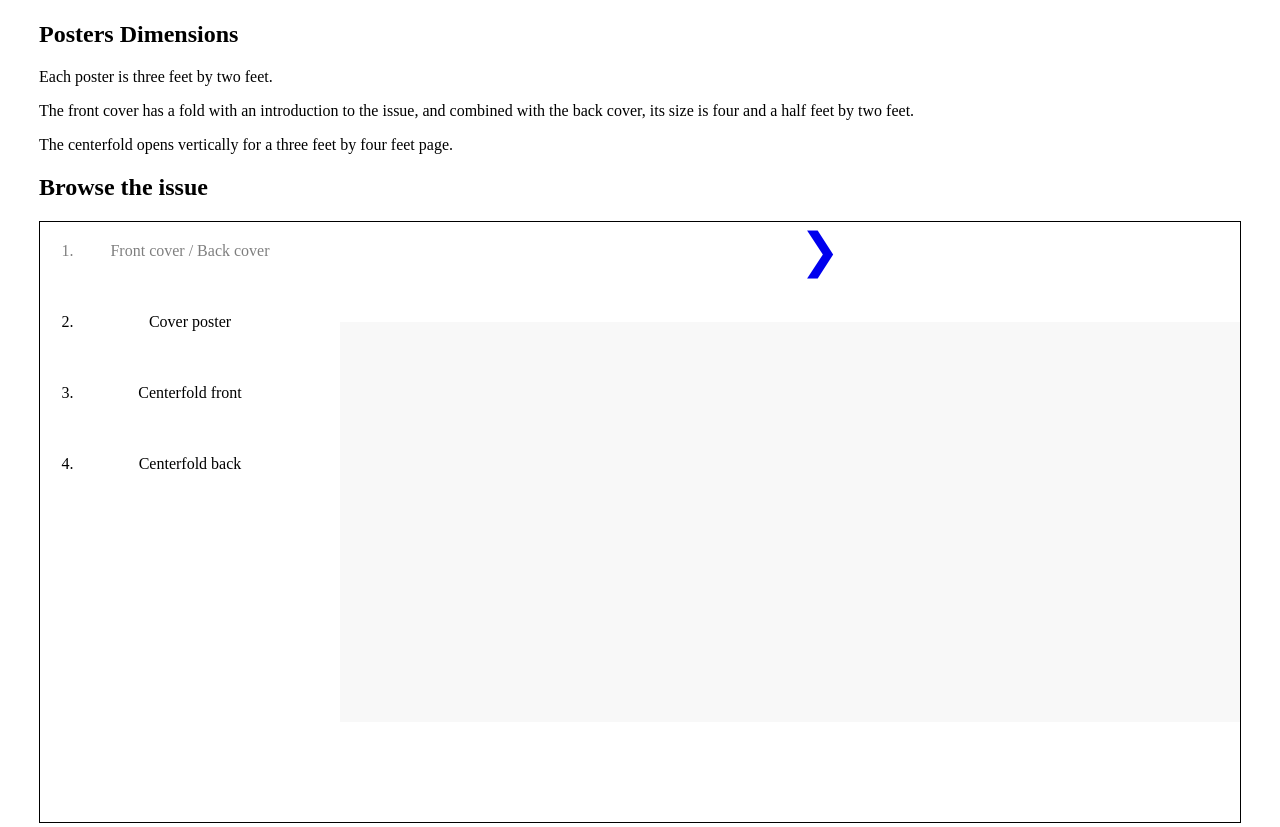
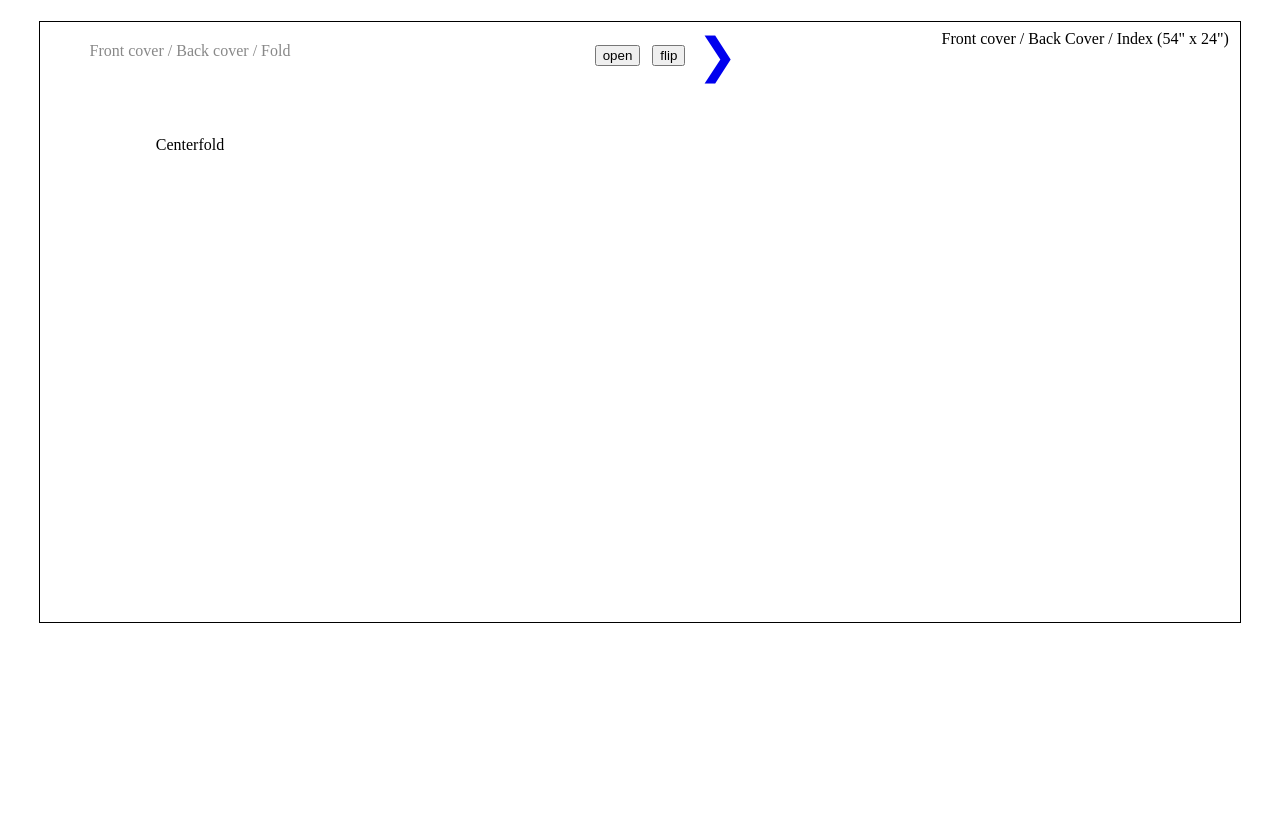
Before and after one commit to elpadi/jack-website, a PHP site: template site/templates/parts/issue.twig in a window 1280 px wide. After the commit the page ends 623 px from the top, so only its background shows below. Run offline with PHP 8.4, Linux system fonts and the light colour scheme; the template is opened without the code that fills it, so the values that code supplies are empty; some libraries are stand-ins or nearby versions.

Commit message:
Changed the issue flow. Open, close, flip are now manual.

```diff
--- a/public_html/css/dist/admin.css
+++ b/public_html/css/dist/admin.css
@@ -3,6 +3,9 @@
 }
 .right {
   float: right;
+}
+.text-right {
+  text-align: right;
 }
 /* The MIT License */
 .dropzone,
--- a/public_html/css/dist/main.css
+++ b/public_html/css/dist/main.css
@@ -3,6 +3,9 @@
 }
 .right {
   float: right;
+}
+.text-right {
+  text-align: right;
 }
 body {
   margin: 0;
@@ -37,8 +40,11 @@ body {
 .magazine__section {
   height: 400px;
 }
-.magazine__section {
-  background-color: #F8F8F8;
+.magazine__section-title {
+  position: absolute;
+  top: 0.5em;
+  right: 0.7em;
+  margin: 0;
 }
 .magazine {
   padding: 100px 0 100px 300px;
@@ -54,13 +60,25 @@ body {
 .magazine__nav {
   position: absolute;
   top: 0;
-  left: 50%;
-  margin-left: 100px;
+  left: 0;
   font-size: 3em;
-  width: 100px;
+  text-align: center;
+  width: 100%;
 }
 .magazine__nav a {
   text-decoration: none;
+}
+.magazine__nav a,
+.magazine__nav button {
+  vertical-align: middle;
+}
+.magazine.section-switcher--left-edge .section-switcher__nav__prev {
+  display: inline;
+  visibility: hidden;
+}
+.magazine.section-switcher--right-edge .section-switcher__nav__next {
+  display: inline;
+  visibility: hidden;
 }
 .magazine__thumbs {
   position: absolute;
@@ -71,14 +89,20 @@ body {
   overflow-x: hidden;
   overflow-y: scroll;
 }
+.magazine__thumbs ol {
+  list-style-type: none;
+}
 .magazine__thumbs li {
   width: 225px;
   text-align: center;
   margin: 0 auto 30px;
 }
-.magazine__thumbs li.selected,
-.magazine__thumbs li a:hover {
-  opacity: 0.5;
+.magazine__thumbs li.selected {
+  color: #888;
+}
+.magazine__thumbs li.selected--front a[data-section-face="front"],
+.magazine__thumbs li.selected--back a[data-section-face="back"] {
+  opacity: 0.3;
 }
 .magazine__thumbs ol {
   margin: 0;
@@ -116,17 +143,10 @@ body {
   -moz-transform: rotateY(180deg);
   transform: rotateY(180deg);
 }
-.magazine__section.flip .back {
-  z-index: 11;
-}
 .magazine__section .front {
-  z-index: 10;
   -webkit-backface-visibility: hidden;
   -moz-backface-visibility: hidden;
   backface-visibility: hidden;
-}
-.magazine__section .back {
-  z-index: 1;
 }
 .magazine__section img {
   position: absolute;
@@ -185,6 +203,9 @@ body {
 }
 .magazine-cover .right {
   left: 66.66%;
+}
+.magazine-cover .front {
+  z-index: 2;
 }
 .magazine-cover .magazine-cover__back-cover {
   -webkit-transition-delay: 1s;
--- a/public_html/css/src/lib/classes.less
+++ b/public_html/css/src/lib/classes.less
@@ -4,3 +4,6 @@
 .right {
 	float:right;
 }
+.text-right {
+	text-align:right;
+}
--- a/public_html/css/src/pages/issue.less
+++ b/public_html/css/src/pages/issue.less
@@ -1,8 +1,13 @@
 .magazine, .magazine__section {
 	height:400px;
 }
+.magazine__section-title {
+	position:absolute;
+	top:0.5em;
+	right:0.7em;
+	margin:0;
+}
 .magazine__section {
-	background-color:#F8F8F8;
 }
 
 .magazine {
@@ -19,12 +24,27 @@
 .magazine__nav {
 	position:absolute;
 	top:0;
-	left:50%;
-	margin-left:100px;
+	left:0;
 	font-size:3em;
-	width:100px;
+	text-align:center;
+	width:100%;
 	a {
 		text-decoration:none;
+	}
+	a, button {
+		vertical-align:middle;
+	}
+}
+.magazine.section-switcher--left-edge {
+	.section-switcher__nav__prev {
+		display:inline;
+		visibility:hidden;
+	}
+}
+.magazine.section-switcher--right-edge {
+	.section-switcher__nav__next {
+		display:inline;
+		visibility:hidden;
 	}
 }
 
@@ -36,12 +56,18 @@
 	height:100%;
 	overflow-x:hidden;
 	overflow-y:scroll;
+	ol {
+		list-style-type:none;
+	}
 	li {
 		width:225px;
 		text-align:center;
 		margin:0 auto 30px;
-		&.selected, a:hover {
-			opacity:0.5;
+		&.selected {
+			color:#888;
+		}
+		&.selected--front a[data-section-face="front"], &.selected--back a[data-section-face="back"] {
+			opacity:0.3;
 		}
 	}
 	ol {
@@ -77,21 +106,14 @@
 	-moz-transform-origin:50% 0 0;
 	transform-origin:50% 0 0;
 	&.flip {
-		.back {
-			z-index:11;
-		}
 		-webkit-transform:rotateY(180deg);
 		-moz-transform:rotateY(180deg);
 		transform:rotateY(180deg);
 	}
 	.front {
-		z-index:10;
 		-webkit-backface-visibility:hidden;
 		-moz-backface-visibility:hidden;
 		backface-visibility:hidden;
-	}
-	.back {
-		z-index:1;
 	}
 	img {
 		position:absolute;
@@ -156,6 +179,9 @@
 	}
 	.right {
 		left:66.66%;
+	}
+	.front {
+		z-index:2;
 	}
 	.magazine-cover__front-cover {
 	}
--- a/site/templates/parts/issue.twig
+++ b/site/templates/parts/issue.twig
@@ -1,29 +1,34 @@
 {% extends "site.twig" %}
 {% block content %}
 <h1>{{ issue.title }}</h1>
-<h2>Posters Dimensions</h2>
-<p>Each poster is three feet by two feet.</p>
-<p>The front cover has a fold with an introduction to the issue, and combined with the back cover, its size is four and a half feet by two feet.</p>
-<p>The centerfold opens vertically for a three feet by four feet page.</p>
-<h2>Browse the issue</h2>
-<article class="magazine section-switcher" data-transition="fade" data-touch-transition="scroll" data-wrap-around="false" data-scroll-direction="horizontal">
+<article class="magazine section-switcher section-switcher--left-edge" data-transition="fade" data-touch-transition="scroll" data-wrap-around="false" data-scroll-direction="horizontal">
+	<p class="magazine__section-title text-right">&nbsp;</p>
 	<aside class="magazine__thumbs absolute-fixed" data-min-top="5">
 		<ol class="section-switcher__links">
-			<li class="selected"><span class="thumb__title">Front cover / Back cover</span><a href="#cover" data-section-face="front"><img src="{{ issue.covers.thumb }}" alt=""></a></li>
-			<li><span class="thumb__title">Cover poster</span><a href="#cover" data-section-face="back"><img src="{{ issue.covers.poster_thumb }}" alt=""></a></li>
+			<li class="selected selected--front" data-poster-size="54,24"><span class="thumb__title">Front cover / Back cover / Fold</span>
+				<a href="#cover" class="section-switcher__link" data-section-face="front"><img src="{{ issue.covers.thumb }}" alt=""></a>
+				<a href="#cover" class="section-switcher__link" data-section-face="back"><img src="{{ issue.covers.poster_thumb }}" alt=""></a>
+			</li>
 			{% for p in posters %}
-			<li><span class="thumb__title">Page {{ (loop.index0 // 2) + 1 }} {{ cycle(['front','back'], loop.index0) }}</span><a href="#page-{{ (loop.index0 // 2) + 1 }}" data-section-face="{{ cycle(['front','back'], loop.index0) }}"><img src="{{ p.thumb }}" alt=""></a></li>
+			<li data-poster-size="36,24"><span class="thumb__title">Page {{ loop.index }}</span>
+				<a href="#page-{{ loop.index }}" class="section-switcher__link" data-section-face="front"><img src="{{ p.front.thumb }}" alt=""></a>
+				<a href="#page-{{ loop.index }}" class="section-switcher__link" data-section-face="back"><img src="{{ p.back.thumb }}" alt=""></a>
+			</li>
 			{% endfor %}
-			<li><span class="thumb__title">Centerfold front</span><a href="#centerfold" data-section-face="front"><img src="{{ issue.centerfold.front_thumb }}" alt=""></a></li>
-			<li><span class="thumb__title">Centerfold back</span><a href="#centerfold" data-section-face="back"><img src="{{ issue.centerfold.back_thumb }}" alt=""></a></li>
+			<li data-poster-size="36,48"><span class="thumb__title">Centerfold</span>
+				<a href="#centerfold" class="section-switcher__link" data-section-face="front"><img src="{{ issue.centerfold.front_thumb }}" alt=""></a>
+				<a href="#centerfold" class="section-switcher__link" data-section-face="back"><img src="{{ issue.centerfold.back_thumb }}" alt=""></a>
+			</li>
 		</ol>
 	</aside>
 	<div class="magazine__nav section-switcher__nav">
-		<a class="left section-switcher__nav__prev" href="#">❮</a>
-		<a class="right section-switcher__nav__next" href="#">❯</a>
+		<a class="section-switcher__nav__prev" href="#">❮</a>
+		<button id="magazine__open-close-button" class="toggle-button" data-toggle-text="open,close">open</button>
+		<button id="magazine__flip-button">flip</button>
+		<a class="section-switcher__nav__next" href="#">❯</a>
 	</div>
 	<div class="section-switcher__sections-container">
-		<section id="cover" class="magazine__section section-switcher__section magazine-cover" data-close-before-flip="true">
+		<section id="cover" class="magazine__section section-switcher__section magazine-cover" data-titles="Front cover / Back Cover / Index,Cover poster" data-poster-size="54,24">
 			<img class="front middle magazine-cover__front-cover" src="{{ issue.covers.front }}" alt="">
 			<img class="front left magazine-cover__back-cover" src="{{ issue.covers.back }}" alt="">
 			<img class="front right magazine-cover__cover-index" src="{{ issue.covers.index }}" alt="">
@@ -32,24 +37,22 @@
 			<img class="back right magazine-cover__poster-left" src="{{ issue.covers.poster_left }}" alt="">
 		</section>
 		{% for p in posters %}
-		{% if loop.index0 % 2 == 0 %}
-		<section id="page-{{ loop.index }}" class="magazine__section section-switcher__section magazine-poster">
-		{% endif %}
-			<img class="{{ cycle(['front','back'], loop.index0) }} left magazine-poster__{{ cycle(['front','back'], loop.index0) }}-left" src="{{ p.left }}" alt="">
-			<img class="{{ cycle(['front','back'], loop.index0) }} right magazine-poster__{{ cycle(['front','back'], loop.index0) }}-right" src="{{ p.right }}" alt="">
-		{% if loop.index0 % 2 == 1 %}
+		<section id="page-{{ loop.index }}" class="magazine__section section-switcher__section magazine-poster" data-titles="Page {{ loop.index }} front,Page {{ loop.index }} back"  data-poster-size="36,24">
+			<img class="front left magazine-poster__front-left" src="{{ p.front.left }}" alt="">
+			<img class="front right magazine-poster__front-right" src="{{ p.front.right }}" alt="">
+			<img class="back left magazine-poster__back-left" src="{{ p.back.right_flipped }}" alt="">
+			<img class="back right magazine-poster__back-right" src="{{ p.back.left_flipped }}" alt="">
 		</section>
-		{% endif %}
 		{% endfor %}
-		<section id="centerfold" class="magazine__section section-switcher__section magazine-centerfold" data-close-before-flip="true">
+		<section id="centerfold" class="magazine__section section-switcher__section magazine-centerfold" data-titles="Centerfold front,Centerfold back" data-poster-size="36,48">
 			<img class="front top left magazine-centerfold__front-top-left" src="{{ issue.centerfold.front_top_left }}" alt="">
 			<img class="front top right magazine-centerfold__front-top-right" src="{{ issue.centerfold.front_top_right }}" alt="">
 			<img class="front bottom left magazine-centerfold__front-bottom-left" src="{{ issue.centerfold.front_bottom_left }}" alt="">
 			<img class="front bottom right magazine-centerfold__front-bottom-right" src="{{ issue.centerfold.front_bottom_right }}" alt="">
-			<img class="back top left magazine-centerfold__back-top-left" src="{{ issue.centerfold.back_top_left }}" alt="">
-			<img class="back top right magazine-centerfold__back-top-right" src="{{ issue.centerfold.back_top_right }}" alt="">
-			<img class="back bottom left magazine-centerfold__back-bottom-left" src="{{ issue.centerfold.back_bottom_left }}" alt="">
-			<img class="back bottom right magazine-centerfold__back-bottom-right" src="{{ issue.centerfold.back_bottom_right }}" alt="">
+			<img class="back top left magazine-centerfold__back-top-left" src="{{ issue.centerfold.back_top_right }}" alt="">
+			<img class="back top right magazine-centerfold__back-top-right" src="{{ issue.centerfold.back_top_left }}" alt="">
+			<img class="back bottom left magazine-centerfold__back-bottom-left" src="{{ issue.centerfold.back_bottom_right }}" alt="">
+			<img class="back bottom right magazine-centerfold__back-bottom-right" src="{{ issue.centerfold.back_bottom_left }}" alt="">
 		</section>
 	</div>
 </article>
--- a/src/Jack/Site.php
+++ b/src/Jack/Site.php
@@ -160,11 +160,13 @@ class Site implements AssetManager,DbAccess {
 
 	public function getPostersByIssueId($issueId) {
 		$posters = array();
+		$i = 0;
 		$stmt = $this->query('SELECT * FROM {posters} JOIN {issue_posters} ON poster_id=id WHERE `issue_id`=? ORDER BY `sort_order` ASC', array($issueId));
 		$stmt->setFetchMode(\PDO::FETCH_CLASS, 'Jack\Poster');
 		while ($poster = $stmt->fetch(\PDO::FETCH_CLASS)) {
 			$poster->hydrate($this);
-			$posters[] = $poster;
+			$posters[floor($i / 2)][$i % 2 === 0 ? 'front' : 'back'] = $poster;
+			$i++;
 		}
 		return $posters;
 	}
```
Also changed, not shown: other parts of public_html/css/dist/main.css (+42 -41 lines), other parts of public_html/css/src/pages/issue.less (+48 -40 lines), public_html/js/src/jack/ArrowNav.js (deleted, +0 -27 lines), public_html/js/src/jack/Magazine.js (+98 -39 lines), public_html/js/src/jack/SectionLinks.js (+6 -2 lines), public_html/js/src/main.js (+19 -1 lines), public_html/js/dist/main.admin.js, public_html/js/dist/main.js, public_html/js/dist/main.min.js.
